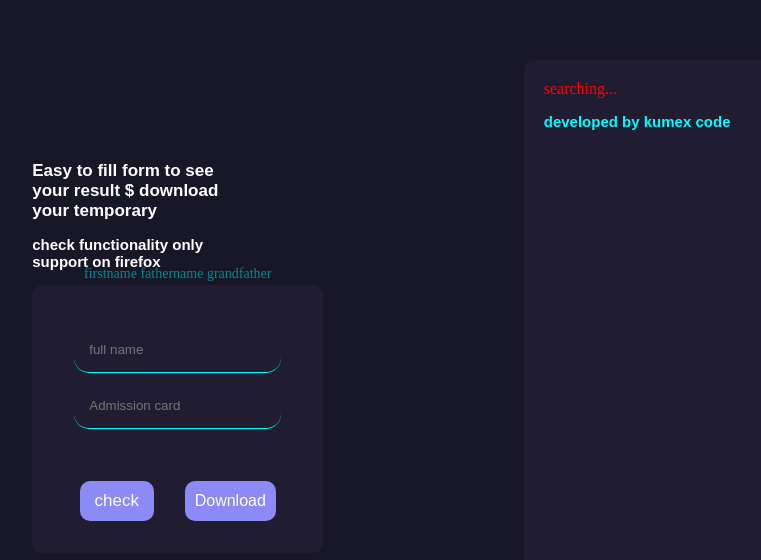
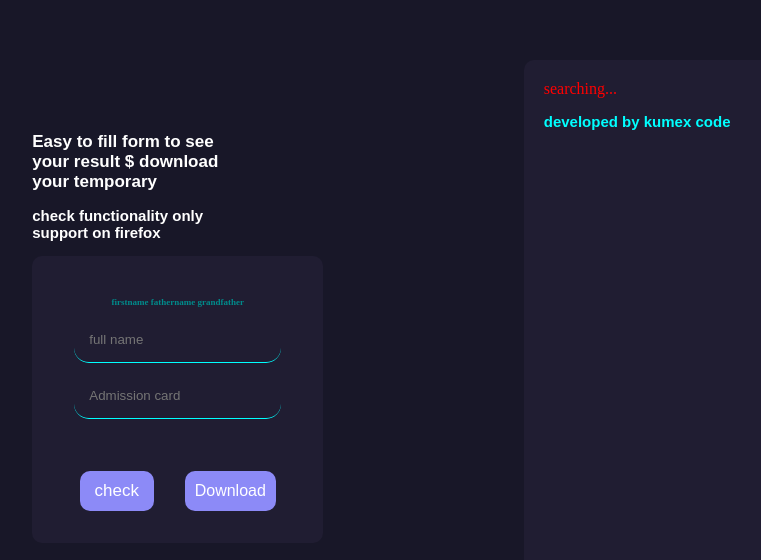
Before and after one commit to kum403/temporary, a plain HTML site: page index.html in a window 1280 px wide. Shown: the whole page, without its empty margins (98-859 px from the left). Drawn offline with Linux system fonts and the light colour scheme.

Commit message:
Update index.html

```diff
--- a/index.html
+++ b/index.html
@@ -8,22 +8,22 @@
   </head>
   <body>
     <div>
-      <p
-        style="
-          color: darkcyan;
-          font-size: 14px;
-          text-align: center;
-          padding: 5px 0;
-        "
-      >
-        firstname fathername grandfather
-      </p>
       <div class="header-container">
         <h2>Easy to fill form to see your result $ download your temporary</h2>
         <h3>check functionality only support on firefox</h3>
       </div>
 
       <div class="input-wrapper">
+        <p
+          style="
+            color: darkcyan;
+            font-size: 9px;
+            text-align: center;
+            font-weight: bolder;
+          "
+        >
+          firstname fathername grandfather
+        </p>
         <input type="text" placeholder="full name" class="name-input" />
         <input type="text" placeholder="Admission card" class="id-input" />
         <div class="errors"></div>
@@ -114,6 +114,7 @@
         inputValidation();
 
       if (isValid && inputType === "short") {
+        urlName = handleShortInput(name);
         errorsDiv.innerText = "";
       } else if (isValid && inputType === "long") {
         urlName = handleLongInput(splittedName);
```
